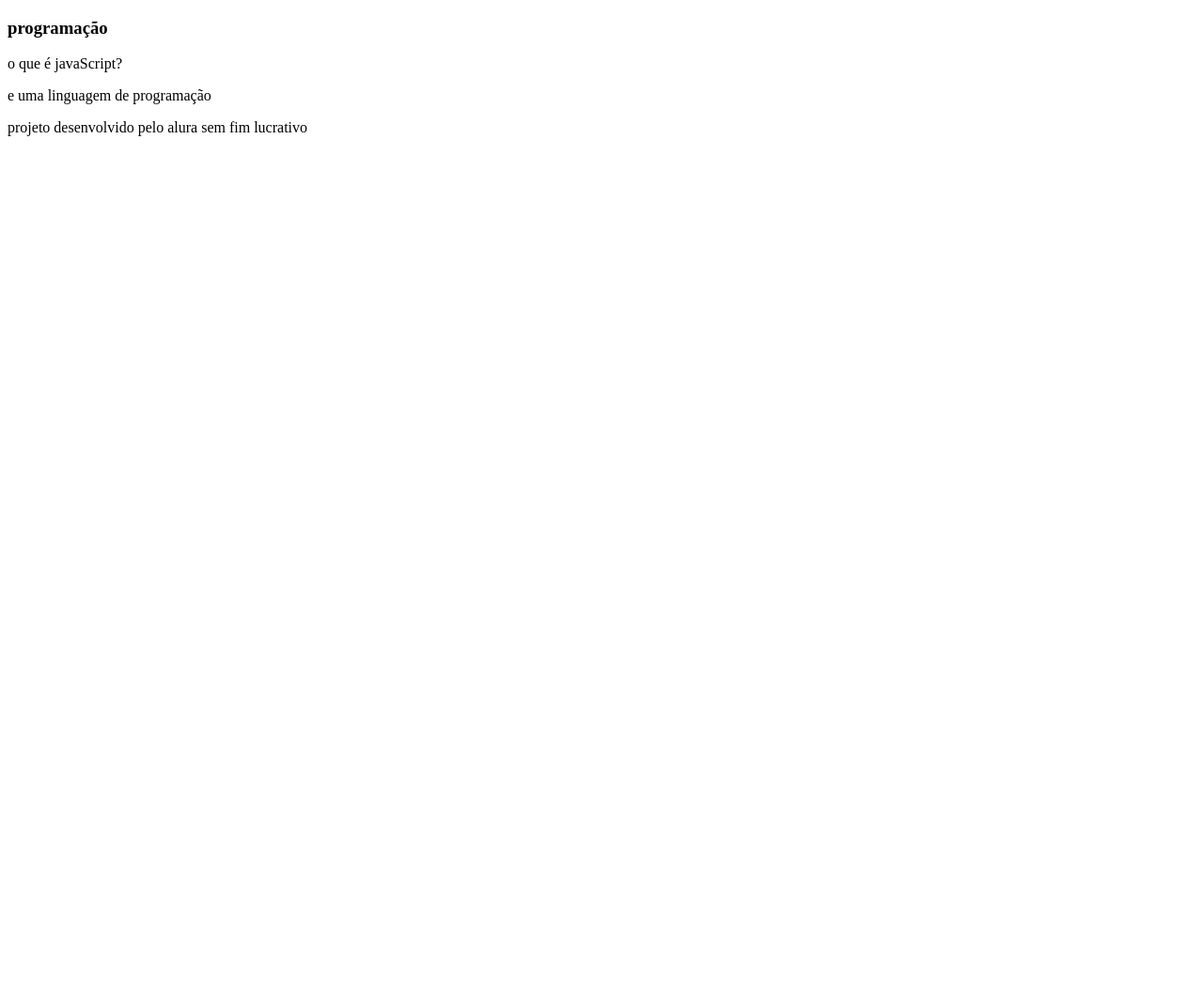
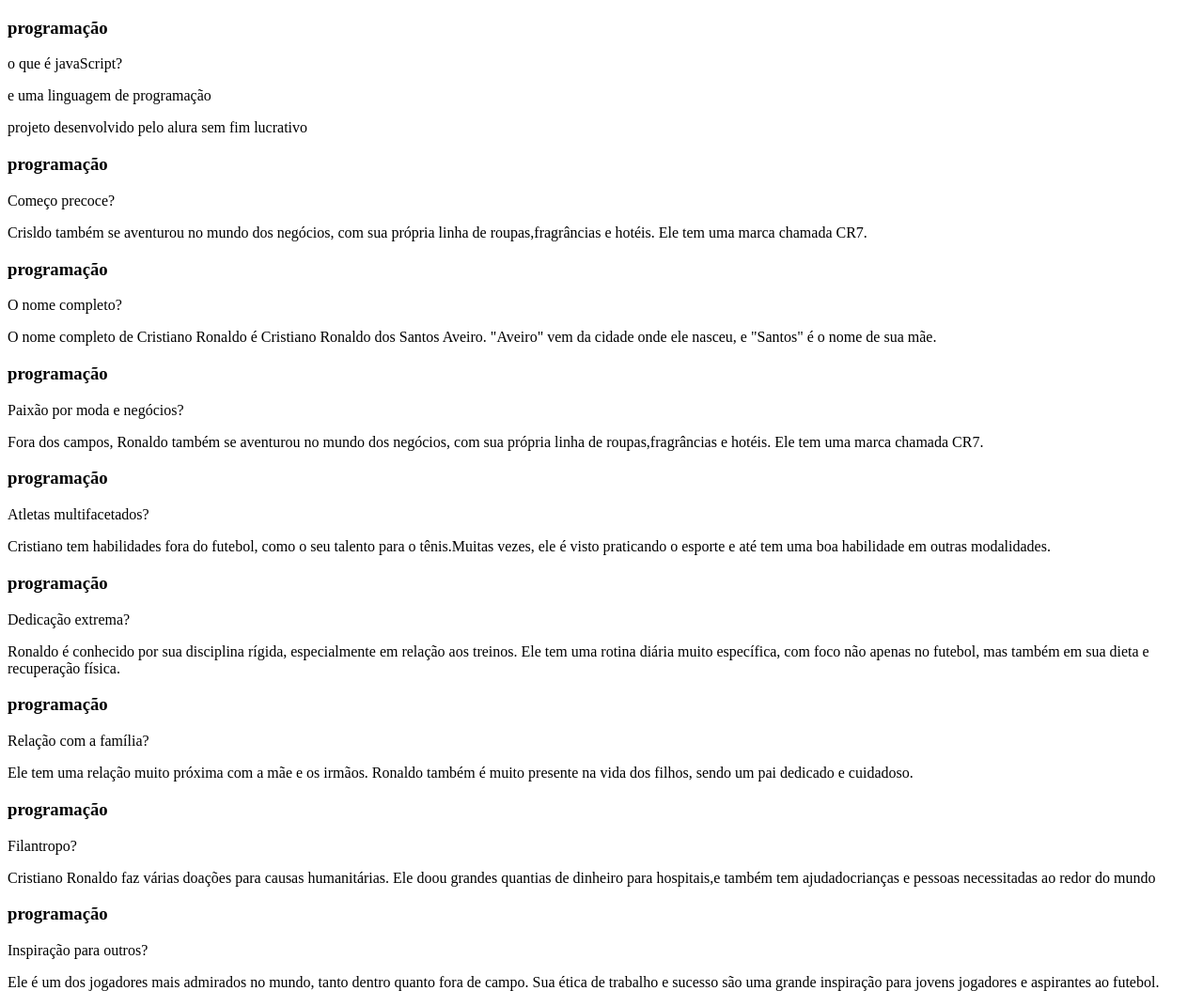
Before and after one commit to iigormatiass/flaschcards, a plain HTML site: page index.html in a window 1280 px wide. Shown: the whole page at 94% size. Before the commit the page ends 800 px from the top, so only its background shows below. Drawn offline with Linux system fonts and the light colour scheme.

Commit message:
perguntas

```diff
--- a/index.html
+++ b/index.html
@@ -26,3 +26,126 @@
   </footer>
 </body>
 </html>
+<section id="container">
+        <article class="cartao">
+            <div class="cartao__conteudo">
+                <h3>programação</h3>
+                <div class="cartao__conteudo__perguntas">
+                    <p>Começo precoce?</p>
+                </div>
+                <div class="cartao__conteudo__resposta"></div>
+                <p>Crisldo também se aventurou no mundo dos negócios,
+                   com sua própria linha de roupas,fragrâncias e hotéis.
+                     Ele tem uma marca chamada CR7.</p>
+            </div>
+        </article>
+        <section id="container">
+        <article classtiano Ronaldo começou a jogar futebol aos 8 anos,
+                   em um time local chamado Andorinha, onde seu pai era funcionário
+                  Ele sempre se destacou, mesmo sendo muito jovem.</p>
+            </div>
+        </article>
+         <section id="container">
+        <article class="cartao">
+            <div class=ldo também se aventurou no mundo dos negócios,
+                   com sua própria linha de roupas,fragrâncias e hotéis.
+                     Ele tem uma marca chamada CR7.</p>
+            </div>
+        </article>
+        <section id="container">
+        <article class"cartao__conteudo">
+                <h3>programação</h3>
+                <div class="cartao__conteudo__perguntas">
+                    <p> O nome completo?</p>
+                </div>
+                <div class="cartao__conteudo__resposta"></div>
+                <p>O nome completo de Cristiano Ronaldo
+                   é Cristiano Ronaldo dos Santos Aveiro.
+                   "Aveiro" vem da cidade onde ele nasceu,
+                    e "Santos" é o nome de sua mãe.</p>
+            </div>
+        </article>
+ <section id="container">
+        <article class="cartao">
+            <div class="cartao__conteudo">
+                <h3>programação</h3>
+                <div class="cartao__conteudo__perguntas">
+                    <p> Paixão por moda e negócios?</p>
+                </div>
+                <div class="cartao__conteudo__resposta"></div>
+                <p>  Fora dos campos,
+                  Ronaldo também se aventurou no mundo dos negócios,
+                   com sua própria linha de roupas,fragrâncias e hotéis.
+                     Ele tem uma marca chamada CR7.</p>
+            </div>
+        </article>
+        <section id="container">
+        <article class="cartao">
+            <div class="cartao__conteudo">
+                <h3>programação</h3>
+                <div class="cartao__conteudo__perguntas">
+                    <p> Atletas multifacetados?</p>
+                </div>
+                <div class="cartao__conteudo__resposta"></div>
+                <p>  Cristiano tem habilidades fora do futebol,
+                   como o seu talento para o tênis.Muitas vezes,
+                   ele é visto praticando o esporte e até tem uma boa
+                    habilidade em outras modalidades.</p>
+            </div>
+        </article>
+       <section id="container">
+        <article class="cartao">
+            <div class="cartao__conteudo">
+                <h3>programação</h3>
+                <div class="cartao__conteudo__perguntas">
+                    <p> Dedicação extrema?</p>
+                </div>
+                <div class="cartao__conteudo__resposta"></div>
+                <p> Ronaldo é conhecido por sua disciplina rígida,
+                   especialmente em relação aos treinos.
+                    Ele tem uma rotina diária muito específica,
+                     com foco não apenas no futebol,
+                      mas também em sua dieta e recuperação física.</p>
+            </div>
+        </article>
+<section id="container">
+        <article class="cartao">
+            <div class="cartao__conteudo">
+                <h3>programação</h3>
+                <div class="cartao__conteudo__perguntas">
+                    <p> Relação com a família?</p>
+                </div>
+                <div class="cartao__conteudo__resposta"></div>
+                <p> Ele tem uma relação muito próxima com a mãe e os irmãos.
+                   Ronaldo também é muito presente na vida dos filhos,
+                    sendo um pai dedicado e cuidadoso.</p>
+            </div>
+       <section id="container">
+        <article class="cartao">
+            <div class="cartao__conteudo">
+                <h3>programação</h3>
+                <div class="cartao__conteudo__perguntas">
+                    <p> Filantropo?</p>
+                </div>
+                <div class="cartao__conteudo__resposta"></div>
+                <p> Cristiano Ronaldo faz várias doações para causas humanitárias.
+                   Ele doou grandes quantias de dinheiro
+                   para hospitais,e também tem ajudadocrianças e pessoas
+                   necessitadas ao redor do mundo</p>
+            </div>
+        </article>
+         <section id="container">
+        <article class="cartao">
+            <div class="cartao__conteudo">
+                <h3>programação</h3>
+                <div class="cartao__conteudo__perguntas">
+                    <p> Inspiração para outros?</p>
+                </div>
+                <div class="cartao__conteudo__resposta"></div>
+                <p> Ele é um dos jogadores mais admirados no mundo,
+                   tanto dentro quanto fora de campo.
+                    Sua ética de trabalho e sucesso
+                  são uma grande inspiração para jovens
+                   jogadores e aspirantes ao futebol.</p>
+            </div>
+        </article>
```
